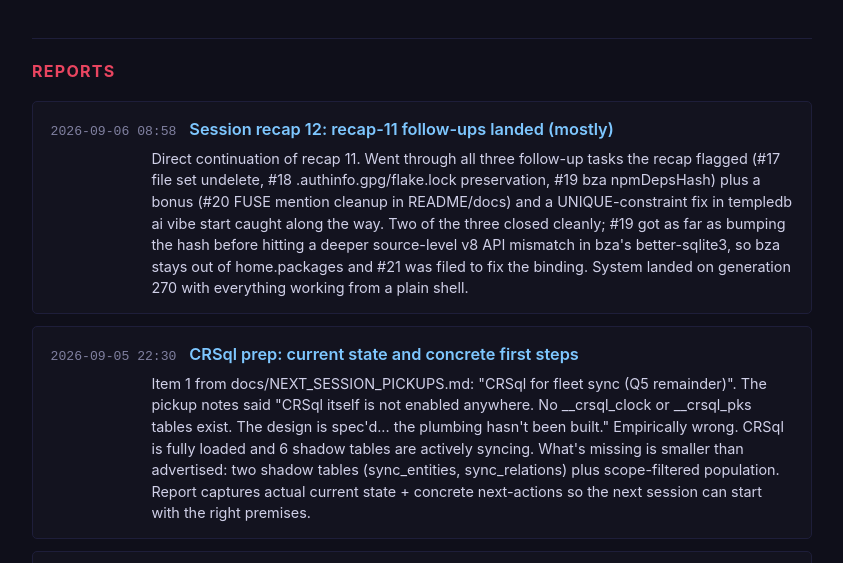
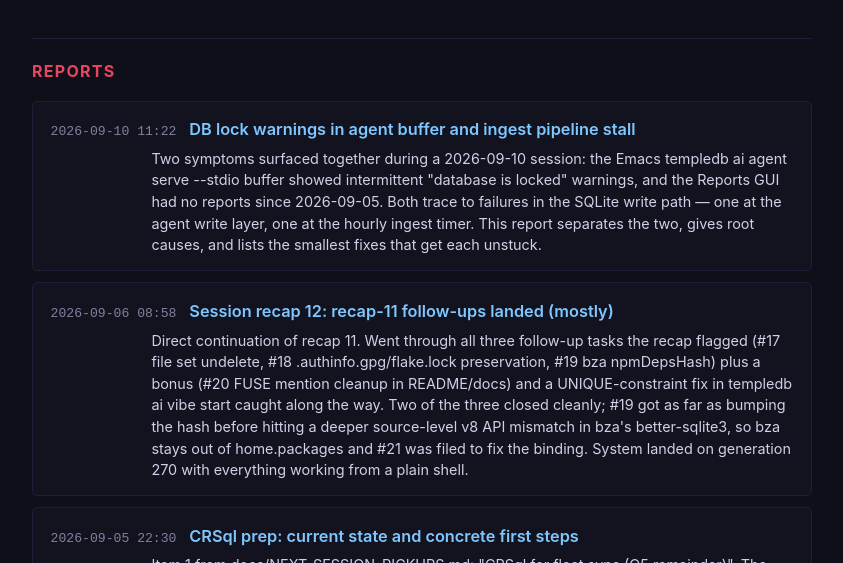
Before and after one commit to NotBrianZach/templedb, a website: page reports/index.html in a window 1280 px wide. Shown: the part 160-723 px from the top of the page, without its empty margins (218-1061 px from the left). Drawn offline with Linux system fonts and the light colour scheme.

Commit message:
TempleDB materialize (731 files)

```diff
--- a/reports/index.html
+++ b/reports/index.html
@@ -43,6 +43,16 @@
 </p>
 
 <h2>Reports</h2>
+
+<a class="report" href="2026-09-10-1122-db-lock-warnings-in-agent-buffer-and-ingest-pipeline-stall.html">
+  <div class="row">
+    <span class="date">2026-09-10 11:22</span>
+    <span class="title">DB lock warnings in agent buffer and ingest pipeline stall</span>
+  </div>
+  <div class="summary">
+    Two symptoms surfaced together during a 2026-09-10 session: the Emacs templedb ai agent serve --stdio buffer showed intermittent "database is locked" warnings, and the Reports GUI had no reports since 2026-09-05. Both trace to failures in the SQLite write path — one at the agent write layer, one at the hourly ingest timer. This report separates the two, gives root causes, and lists the smallest fixes that get each unstuck.
+  </div>
+</a>
 
 <a class="report" href="2026-09-06-0858-session-recap-12-recap-11-follow-ups-landed.html">
   <div class="row">
```
